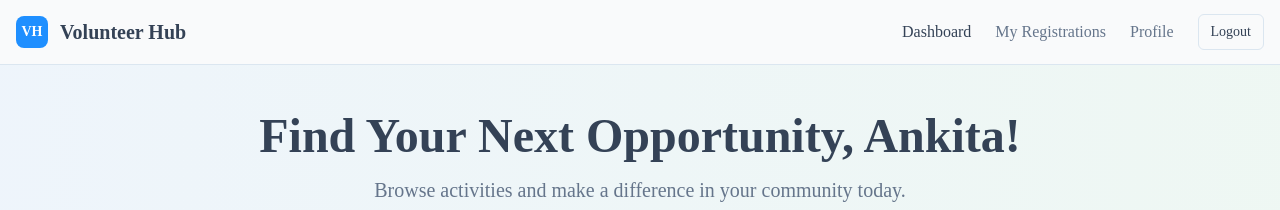
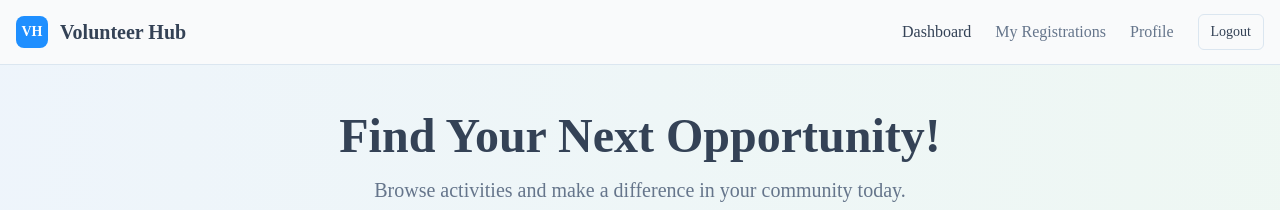
Before and after one commit to upadhyaylalit777/hub-connect-vol, a React (Vite) app: page / in a window 1280 px wide. Shown: the top 210 px of the page. Built offline with nearby package versions, Linux system fonts and the light colour scheme.

Commit message:
Visual edit in Lovable
Edited UI in Lovable

```diff
--- a/src/components/WelcomeBanner.tsx
+++ b/src/components/WelcomeBanner.tsx
@@ -1,14 +1,10 @@
 export const WelcomeBanner = () => {
-  return (
-    <section className="bg-gradient-to-r from-primary/5 to-success/5 py-12 mt-16">
+  return <section className="bg-gradient-to-r from-primary/5 to-success/5 py-12 mt-16">
       <div className="container mx-auto px-4 text-center">
-        <h1 className="text-4xl md:text-5xl font-bold text-foreground mb-4">
-          Find Your Next Opportunity, Ankita!
-        </h1>
+        <h1 className="text-4xl md:text-5xl font-bold text-foreground mb-4">Find Your Next Opportunity!</h1>
         <p className="text-xl text-muted-foreground max-w-2xl mx-auto">
           Browse activities and make a difference in your community today.
         </p>
       </div>
-    </section>
-  );
+    </section>;
 };
```
